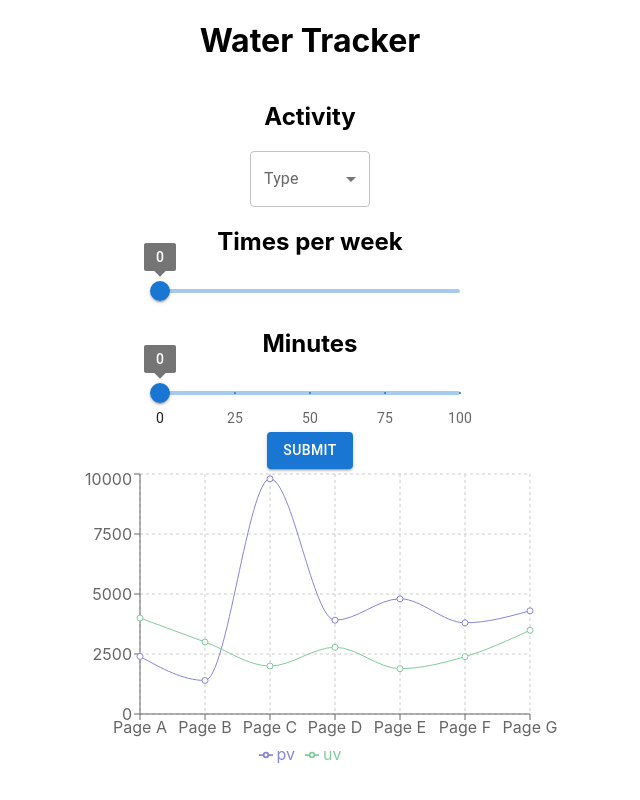
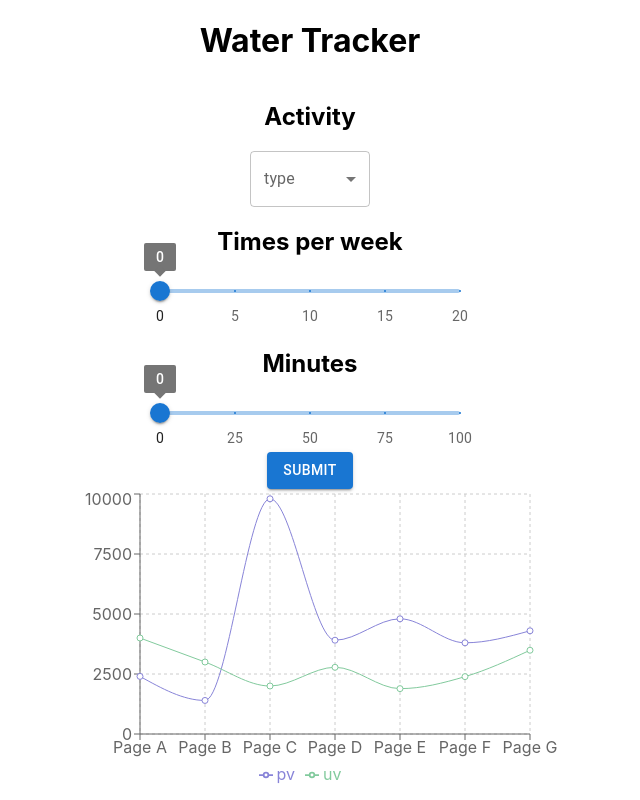
Before and after one commit to dwaynek24/water-tracker, a React (Create React App) app: page / in a window 1280 px wide. Shown: the whole page, without its empty margins (330-970 px from the left). Built offline with nearby package versions, Linux system fonts and the light colour scheme.

Commit message:
log user data

```diff
--- a/src/components/InputForm.js
+++ b/src/components/InputForm.js
@@ -10,26 +10,26 @@ import { Button } from "@mui/material";
 import Select from '@mui/material/Select';
 
 
-const markss = [
+const marks2 = [
   {
     value: 0,
     label: "0",
   },
   {
-    value: 1,
-    label: "1",
+    value: 5,
+    label: "5",
   },
   {
-    value: 2,
-    label: "2",
+    value: 10,
+    label: "10",
   },
   {
-    value: 3,
-    label: "3 ",
+    value: 15,
+    label: "15",
   },
   {
-    value: 4,
-    label: "4",
+    value: 20,
+    label: "20",
   },
 ];
 
@@ -59,9 +59,7 @@ const marks = [
 function valuetext(value) {
   return `${value}`;
 }
-function valuetext2(value) {
-  return `${value}`;
-}
+
 
 function InputForm() {
   const [user, setUser] = useState({
@@ -75,11 +73,17 @@ function InputForm() {
   //
 
   // };
-  function handleChange(event) {
+  const handleChange = (event) => {
     //SET STATES
-    setUser({ ...user, [event.target.name]: event.target.value });
+    const name = event.target.name;
+    const value = event.target.value;
+      setUser((prev)=> {
+        return {...prev, [name]:value}
+      })
+  };
+const handleSubmit = ()=>{
+  console.log(user)
 }
-
 
 
   // const handleChange = (event) => {
@@ -94,16 +98,17 @@ function InputForm() {
       <div>
       <Box sx={{ minWidth: 120 }}>
       <FormControl fullWidth>
-            <InputLabel id="Type">Type</InputLabel>
-            <Select
+        <InputLabel id="activity">type</InputLabel>
+        <Select name="activity"
           labelId="activity"
           id="activity"
           value={user.activity}
-              label="Type"
+          label="activity"
           onChange={handleChange}
         >
-              <MenuItem name="shower"  >Shower</MenuItem>
-              <MenuItem name="bath"  >Bath</MenuItem>
+          <MenuItem value={"bath"}>bath</MenuItem>
+          <MenuItem value={"shower"}>shower</MenuItem>
+
         </Select>
       </FormControl>
     </Box>
@@ -112,12 +117,15 @@ function InputForm() {
         <h2>Times per week</h2>
         <Box sx={{ width: 300 }}>
           <Slider
+          name="frequency"
             aria-label="Always visible"
             defaultValue={0}
-            getAriaValueText={valuetext2}
+            getAriaValueText={valuetext}
             step={1}
-            markss={markss}
+            max={20}
+            marks={marks2}
             valueLabelDisplay="on"
+            onChange={handleChange}
           />
         </Box>
       </div>
@@ -125,18 +133,20 @@ function InputForm() {
       <h2 className="inputForm"> Minutes</h2>
       <Box sx={{ width: 300 }}>
         <Slider
+        name="duration"
           aria-label="Always visible"
           defaultValue={0}
           getAriaValueText={valuetext}
           step={1}
           marks={marks}
           valueLabelDisplay="on"
+          onChange={handleChange}
         />
       </Box>
       <div>
         <Button
           onClick={() => {
-            console.log(user);
+            handleSubmit()
           }}
           variant="contained"
         >
```
Lines whose indentation alone changed are shown as unchanged.
